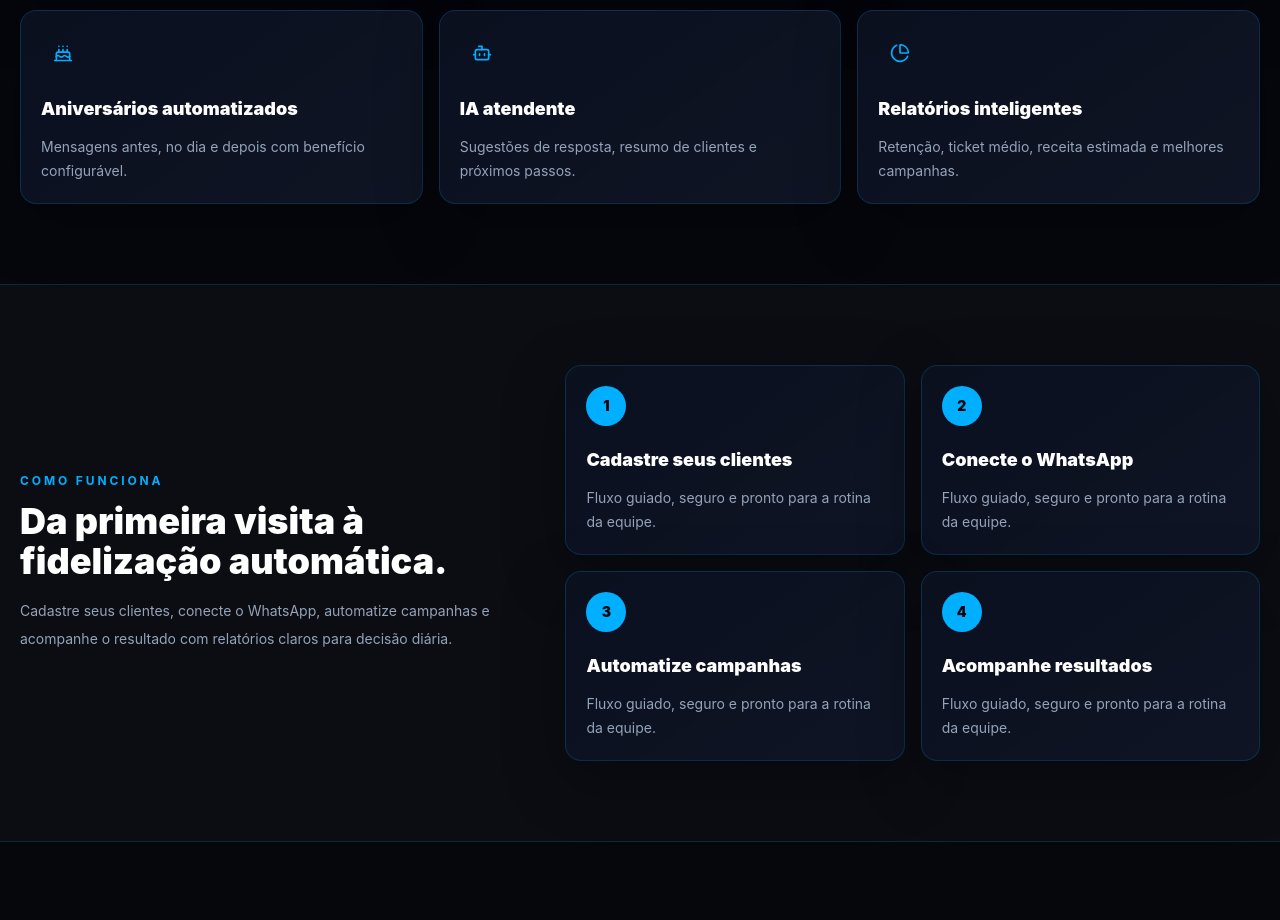
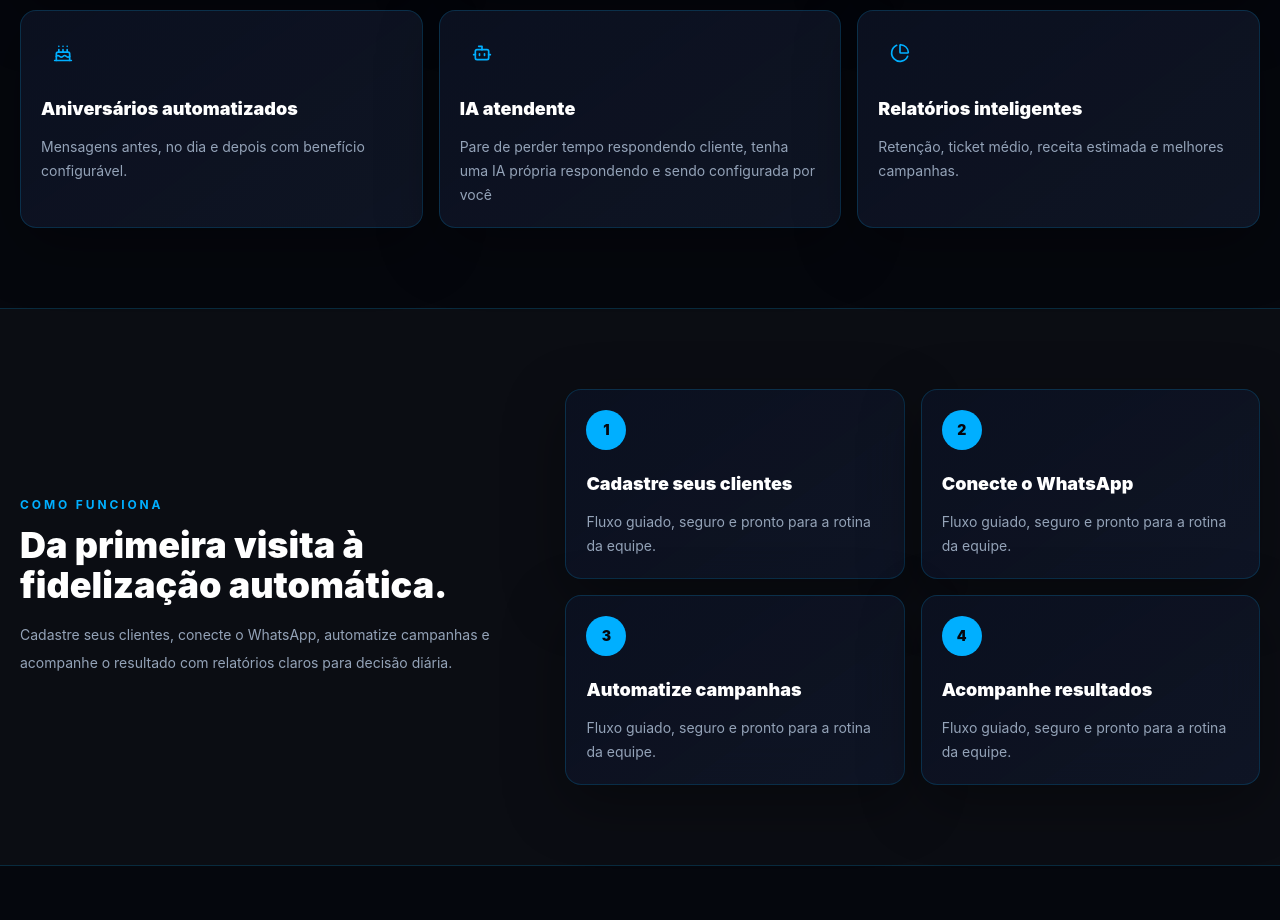
Before and after one commit to contatowiit-hash/SIOUCRM, a React (Vite) app: page / in a window 1280 px wide. Shown: the part 1700-2620 px from the top of the page. Built offline with nearby package versions, Linux system fonts and the light colour scheme; no server answers.

Commit message:
chore: update ai attendant benefit copy

```diff
--- a/src/pages/LandingPage.tsx
+++ b/src/pages/LandingPage.tsx
@@ -31,7 +31,11 @@ const benefits = [
     icon: MessageSquareText,
   },
   { title: 'Aniversários automatizados', text: 'Mensagens antes, no dia e depois com benefício configurável.', icon: Cake },
-  { title: 'IA atendente', text: 'Sugestões de resposta, resumo de clientes e próximos passos.', icon: Bot },
+  {
+    title: 'IA atendente',
+    text: 'Pare de perder tempo respondendo cliente, tenha uma IA própria respondendo e sendo configurada por você',
+    icon: Bot,
+  },
   { title: 'Relatórios inteligentes', text: 'Retenção, ticket médio, receita estimada e melhores campanhas.', icon: PieChart },
 ];
 
```
